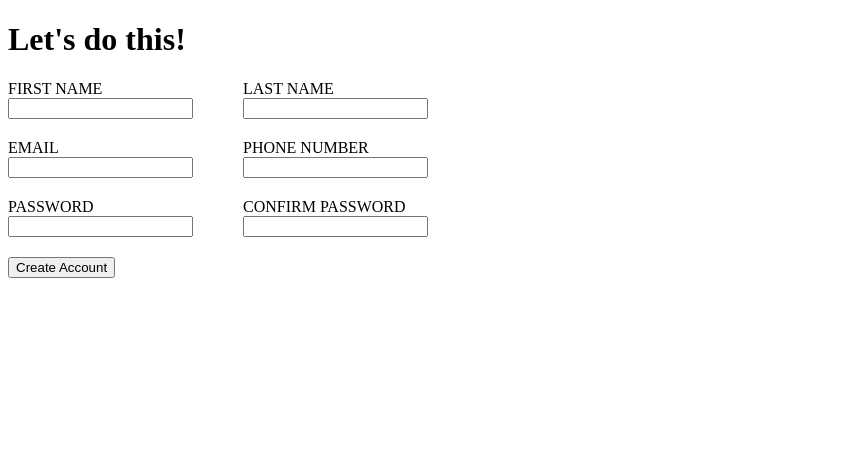
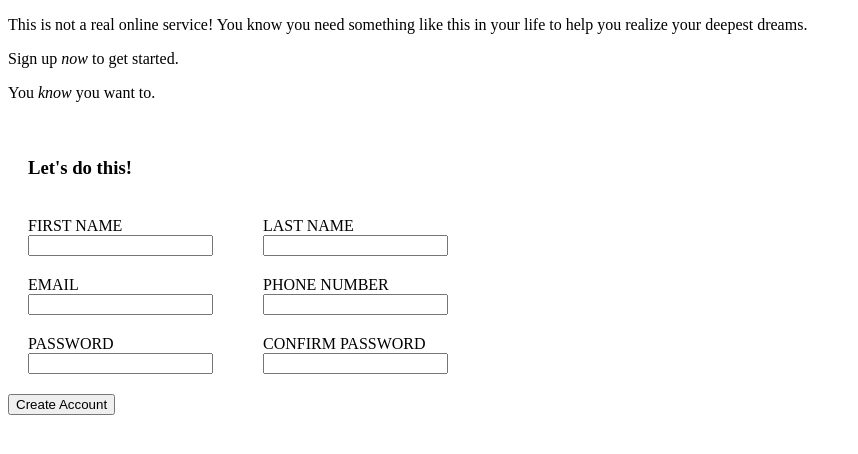
Before and after one commit to lucasbpaiva/sign-up-form, a plain HTML site: page index.html in a window 1280 px wide. Shown: the whole page, without its empty margins (0-858 px from the left). Drawn offline with Linux system fonts and the light colour scheme.

Commit message:
add text above the form

```diff
--- a/index.html
+++ b/index.html
@@ -7,9 +7,14 @@
     <link rel="stylesheet" href="style.css">
 </head>
 <body>
+    <div class="initial-message">
+        <p>This is not a real online service! You know you need something like this in your life to help you realize your deepest dreams.</p>
+        <p>Sign up <em>now</em> to get started.</p>
+        <p>You <em>know</em> you want to.</p>
+    </div>
     <form action="" method="get">
-        <h1>Let's do this!</h1>
         <div class="container">
+            <h3>Let's do this!</h3>
             <div class="first-line">
                 <div class="input-group">
                     <label for="first-name">FIRST NAME</label>
@@ -42,10 +47,9 @@
                     <input type="password" id="password-confirm" name="password-confirm">
                 </div>
             </div>
-
-            <div>
-                <button type="submit">Create Account</button>
-            </div>
+        </div>
+        <div>
+            <button type="submit">Create Account</button>
         </div>
     </form>
 </body>
--- a/style.css
+++ b/style.css
@@ -2,6 +2,7 @@
     display: flex;
     flex-direction: column;
     gap: 20px;
+    padding: 20px;
 }
 
 .first-line,
```
